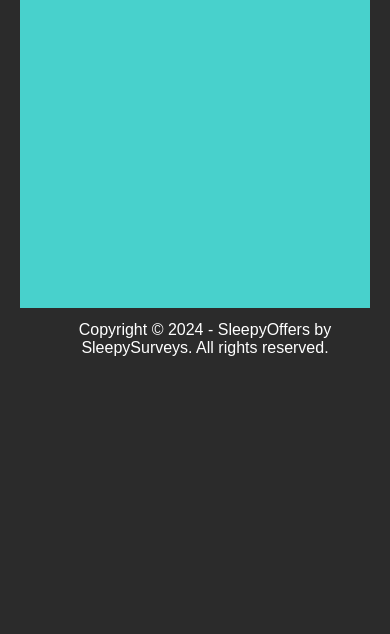
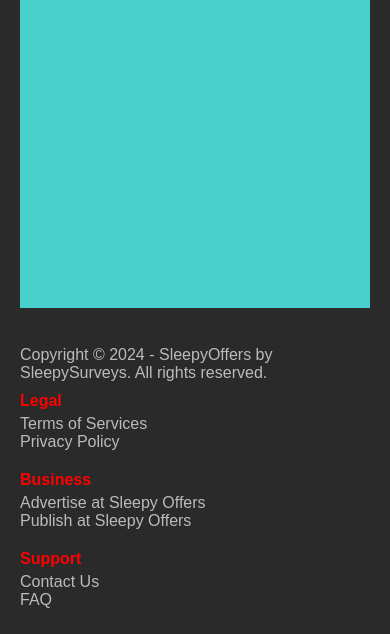
Before and after one commit to sleepyoffers/sleepyoffers.github.io, a plain HTML site: page books.html in a window 390 px wide. Shown: the part 466-1100 px from the top of the page. Before the commit the page ends 844 px from the top, so only its background shows below. Drawn offline with Linux system fonts and the light colour scheme.

Commit message:
Update books.html

```diff
--- a/books.html
+++ b/books.html
@@ -31,12 +31,6 @@ body {
 .header p {
   margin-left: 20px;
   margin-bottom: 10px;
-}
-
-/* Style the About Us Heading */
-.header p:nth-of-type(2) {
-  font-size: 20px; /* adjust font size if needed */
-  text-decoration: underline; /* underline the text */
 }
 
 
@@ -83,12 +77,6 @@ body {
   }
 }
 
-footer {
-  text-align: center;
-  padding: 3px;
-  background-color: #2b2b2b;
-  color: white;
-}
 
 hr {
   display: block;
@@ -244,6 +232,76 @@ section::after, .topnav::after, .vertical-menu::after, article::after {
   color: white;
 }
 
+/* Default (desktop) styles */
+.footer {
+  background-color: #1f1f1f;
+  width: 100%;
+  padding: 20px 0;
+  font-size: 16px;
+}
+
+.footer-text {
+  color: #bbb;
+  text-align: left; /* Aligns the text to the left */
+  margin-bottom: 20px;
+  padding: 0 20px; /* Add padding for better spacing */
+}
+
+.footer-content {
+  display: flex;
+  justify-content: space-between;
+  padding: 0 20px;
+}
+
+.footer-section {
+  text-align: left;
+}
+
+.footer-heading {
+  color: red;
+  font-weight: bold;
+  margin-bottom: 10px;
+}
+
+.footer-link {
+  color: #bbb;
+  text-decoration: none;
+}
+
+.footer-link:hover {
+  color: #0000EE;
+  text-decoration: underline;
+}
+
+/* Mobile (600px and below) styles */
+@media screen and (max-width: 600px) {
+  .footer {
+    background-color: #2a2a2a;
+    padding: 10px 0;
+   }
+
+  .footer-text {
+    text-align: left; /* Align text to the left on mobile */
+    margin-bottom: 10px;
+    padding: 0 20px; /* Adjust padding for mobile */
+  }
+
+  .footer-content {
+    flex-direction: column;
+    align-items: flex-start; /* Align all content to the left */
+    padding: 0 20px;
+  }
+
+  .footer-section {
+    margin-bottom: 20px;
+    text-align: left; /* Ensure text in sections is aligned to the left */
+  }
+
+  .footer-heading {
+    margin-bottom: 5px;
+  }
+}
+
   </style>
 <head>
 
@@ -360,11 +418,33 @@ function move() {
       <hr>
     </article>
   </section>
+</div>
 
-  <footer>
-    <p>Copyright © 2024 - SleepyOffers by SleepySurveys. All rights reserved.</p>
-  </footer>
-</head>
+<br>
+
+<footer class="footer">
+  <p class="footer-text">Copyright © 2024 - SleepyOffers by SleepySurveys. All rights reserved.</p>
+
+  <div class="footer-content">
+    <div class="footer-section">
+      <p class="footer-heading">Legal</p>
+      <p><a href="https://sleepyoffers.github.io/terms.html" class="footer-link">Terms of Services</a></p>
+      <p><a href="https://sleepyoffers.github.io/privacy.html" class="footer-link">Privacy Policy</a></p>
+    </div>
+
+    <div class="footer-section">
+      <p class="footer-heading">Business</p>
+      <p><a href="https://sleepyoffers.github.io/advinfo.html" class="footer-link">Advertise at Sleepy Offers</a></p>
+      <p><a href="https://sleepyoffers.github.io/publish.html" class="footer-link">Publish at Sleepy Offers</a></p>
+    </div>
+
+    <div class="footer-section">
+      <p class="footer-heading">Support</p>
+      <p><a href="mailto:sleepysurveys01@gmail.com" class="footer-link">Contact Us</a></p>
+      <p><a href="https://sleepyoffers.github.io/faq.html" class="footer-link">FAQ</a></p>
+    </div>
+  </div>
+</footer>
 
   <script>
     function showPage(pageId) {
```
